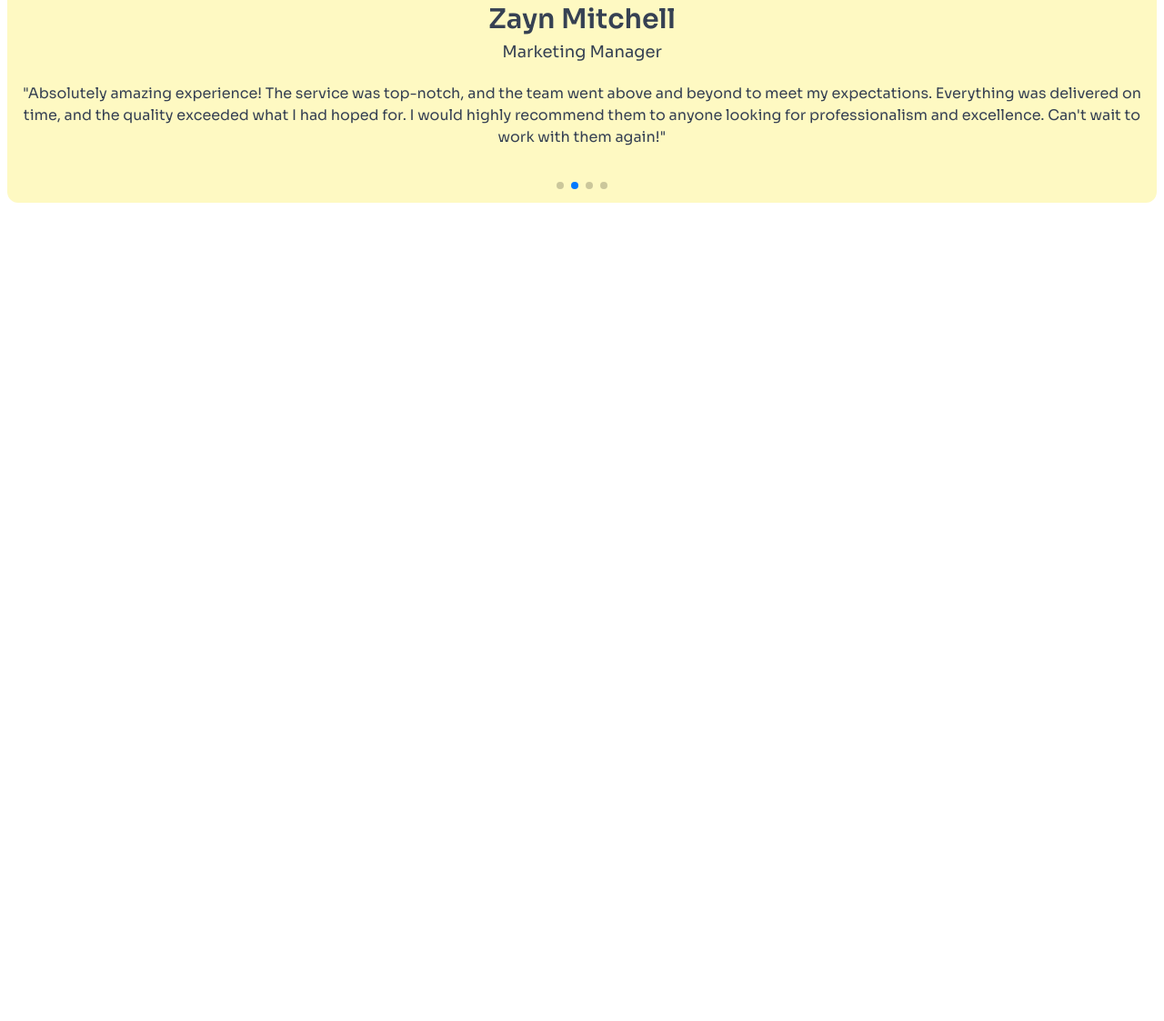
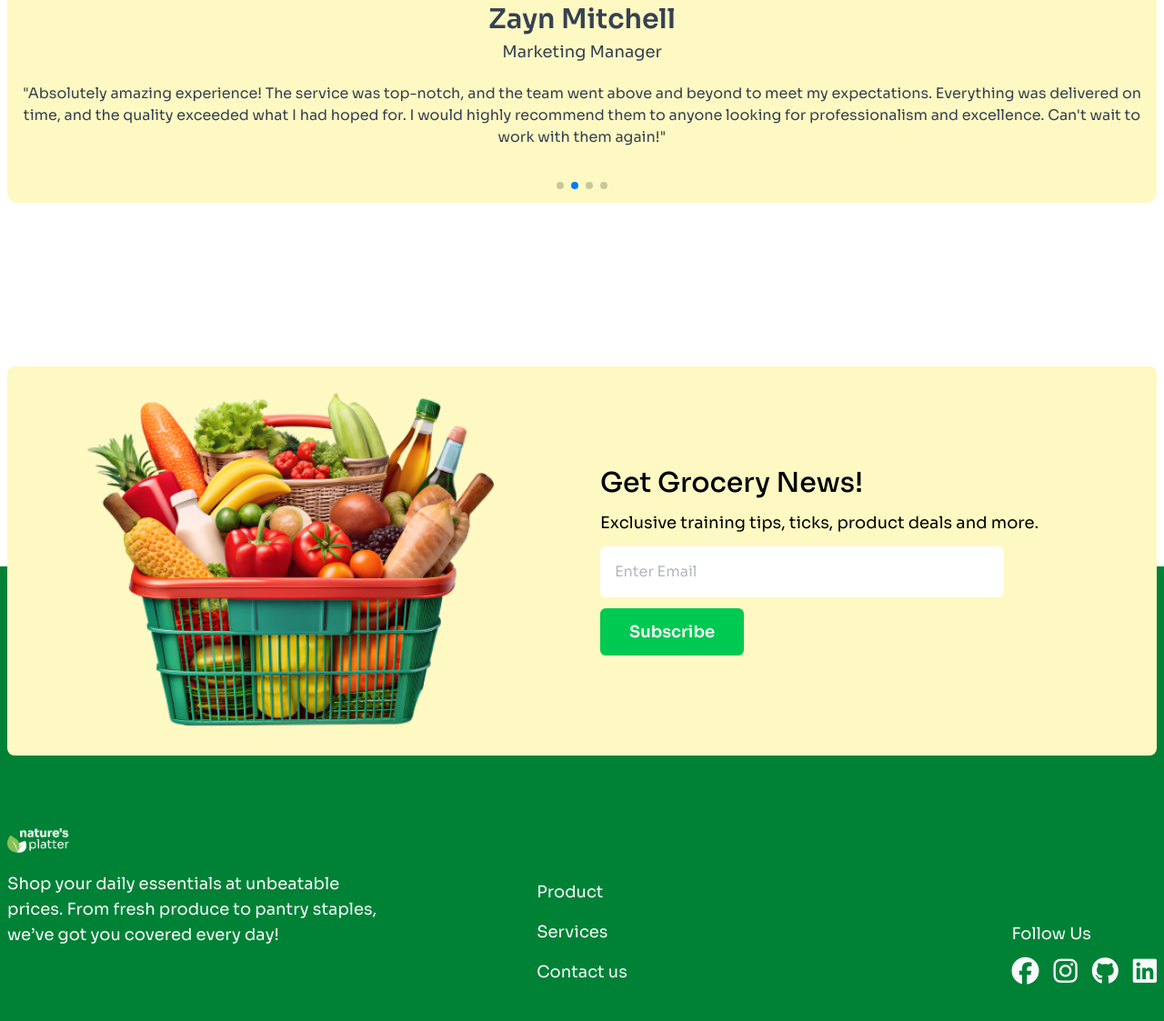
Before and after one commit to ahmedinfa/Natures-Platter-Website, a plain HTML site: page index.html in a window 1280 px wide. Shown: the part 3147-4270 px from the top of the page at 91% size. Before the commit the page ends 3450 px from the top, so only its background shows below. Drawn offline with nearby package versions, Linux system fonts and the light colour scheme.

Commit message:
add footer section

```diff
--- a/index.html
+++ b/index.html
@@ -777,7 +777,110 @@
       </section>
     </main>
     <!-- footer section -->
-    <footer></footer>
+    <footer class="h-fit">
+      <!-- white div -->
+      <div class="py-40"></div>
+      <!-- green div -->
+      <div class="py-10 bg-green-700">
+        <!-- footer content container -->
+        <div class="max-w-screen-xl mx-auto px-2">
+          <!-- top -->
+          <div
+            class="grid grid-cols-1 md:grid-cols-2 items-center gap-10 bg-yellow-100 rounded-lg py-5 px-5 -mt-[290px] sm:-mt-[320px] md:-mt-[190px] lg:-mt-[220px] xl:-mt-[260px]"
+          >
+            <div class="flex justify-center items-center">
+              <img
+                src="./c2-assets/vegetable-busket.png"
+                alt="vegetable-basket"
+                class="w-2/3 sm:w-2/4 md:w-5/6"
+              />
+            </div>
+            <div
+              class="space-y-3 flex justify-center flex-col items-center md:items-start text-center md:text-left"
+            >
+              <h2 class="text-2xl md:text-3xl font-medium">
+                Get Grocery News!
+              </h2>
+              <p class="text-base md:text-lg">
+                Exclusive training tips, ticks, product deals and more.
+              </p>
+              <input
+                type="email"
+                placeholder="Enter Email"
+                class="bg-white w-full md:w-3/4 p-4 rounded-md text-base outline-none text-gray-500"
+              />
+              <button
+                class="block capitalize text-lg py-3 px-8 bg-green-500 rounded-md text-white font-semibold"
+              >
+                subscribe
+              </button>
+            </div>
+          </div>
+
+          <!-- bottom -->
+          <div
+            class="grid grid-cols-1 md:grid-cols-2 lg:grid-cols-3 gap-10 md:gap-8 lg:gap-5 mt-20"
+          >
+            <!-- left -->
+            <div>
+              <img
+                src="./c2-assets/logo-footer.png"
+                alt="footer logo image"
+                class="w-1/3 sm:w-1/6"
+              />
+              <p
+                class="mt-5 text-gray-50 text-base md:text-lg w-full sm:w-2/4 md:w-full"
+              >
+                Shop your daily essentials at unbeatable prices. From fresh
+                produce to pantry staples, we’ve got you covered every day!
+              </p>
+            </div>
+            <!-- mid -->
+            <div class="flex flex-col items-start md:items-center">
+              <ul class="space-y-4 md:mt-14">
+                <li>
+                  <a href="#" class="text-gray-50 text-base md:text-lg"
+                    >Product</a
+                  >
+                </li>
+                <li>
+                  <a href="#" class="text-gray-50 text-base md:text-lg"
+                    >Services</a
+                  >
+                </li>
+                <li>
+                  <a href="#" class="text-gray-50 text-base md:text-lg"
+                    >Contact us</a
+                  >
+                </li>
+              </ul>
+            </div>
+            <!-- right -->
+            <div class="flex lg:justify-end lg:items-end">
+              <div class="w-fit h-fit">
+                <h3 class="capitalize text-base md:text-lg text-gray-50">
+                  follow us
+                </h3>
+                <div class="mt-3 flex items-center gap-4">
+                  <i
+                    class="text-gray-50 text-2xl md:text-3xl fa-brands fa-facebook"
+                  ></i>
+                  <i
+                    class="text-gray-50 text-2xl md:text-3xl fa-brands fa-instagram"
+                  ></i>
+                  <i
+                    class="text-gray-50 text-2xl md:text-3xl fa-brands fa-github"
+                  ></i>
+                  <i
+                    class="text-gray-50 text-2xl md:text-3xl fa-brands fa-linkedin"
+                  ></i>
+                </div>
+              </div>
+            </div>
+          </div>
+        </div>
+      </div>
+    </footer>
     <!-- Swiper JS CDN -->
     <script src="https://cdn.jsdelivr.net/npm/swiper@11/swiper-bundle.min.js"></script>
     <!-- js codes for slider -->
```
